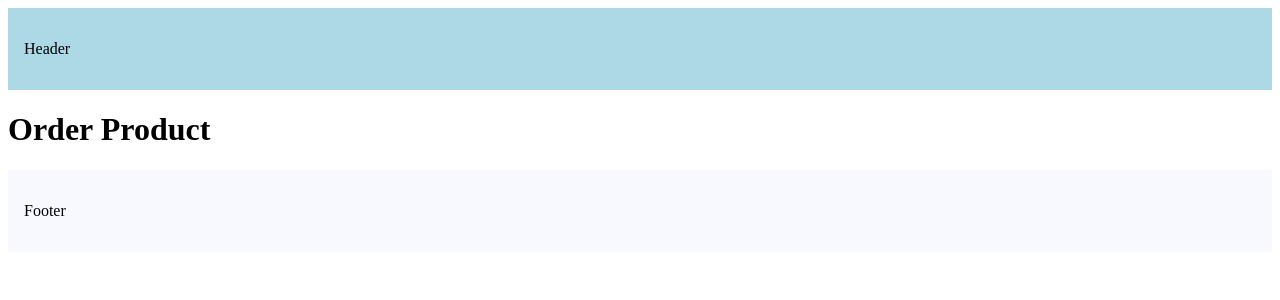
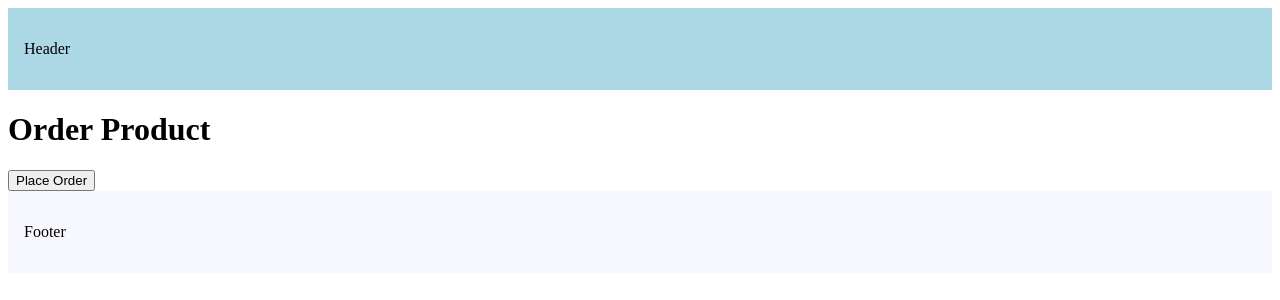
Before and after one commit to Yocode2005/Nextjs-Tutorial, a Next.js app in the folder hello-world/: page /order-product in a window 1280 px wide. Shown: the top 300 px of the page. Built offline with nearby package versions, Linux system fonts and the light colour scheme.

Commit message:
learning the concept of useRouter

```diff
--- a/hello-world/src/app/order-product/page.tsx
+++ b/hello-world/src/app/order-product/page.tsx
@@ -1,3 +1,17 @@
+import {useRouter} from 'next/navigation';
+
+
 export default function OrderProduct(){
-    return <h1>Order Product</h1>
+    const router = useRouter();
+    const handleClick = () => {
+        console.log("Order placed successfully!");
+        router.push('/'); //  Redirect to home page after placing the order
+    }
+    return(
+        <>
+        <h1>Order Product</h1>
+        <button onClick={handleClick}>Place Order</button>
+        </>
+    )
+
 }
```
